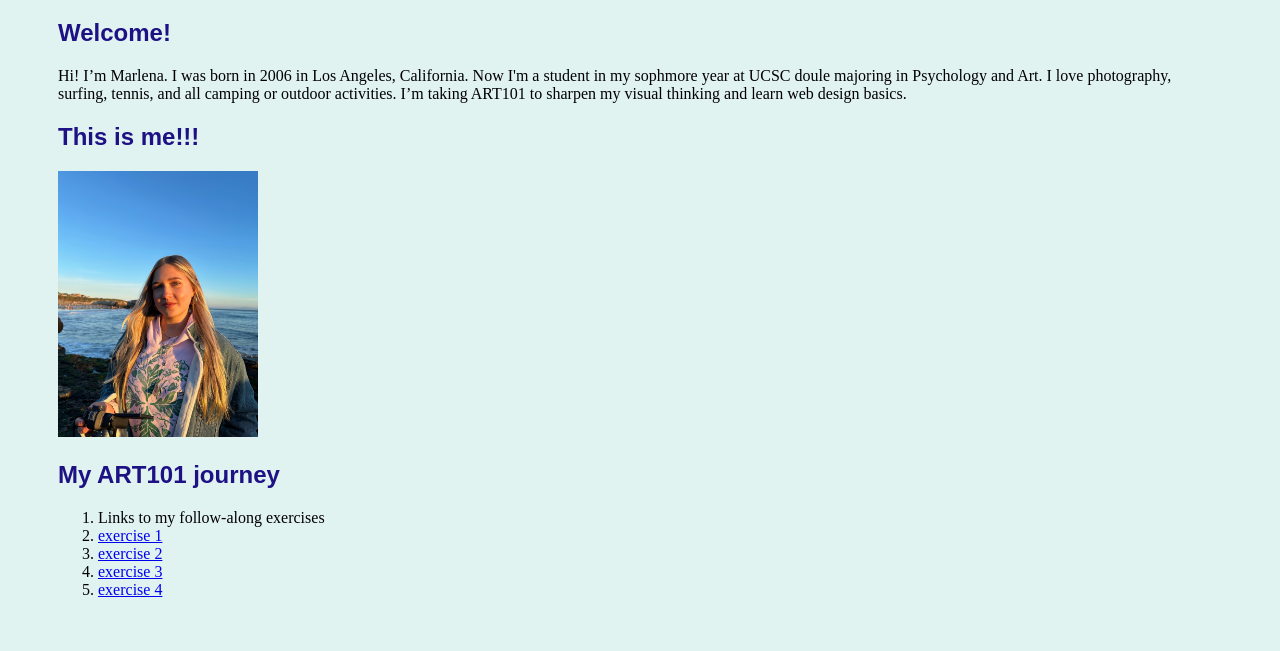
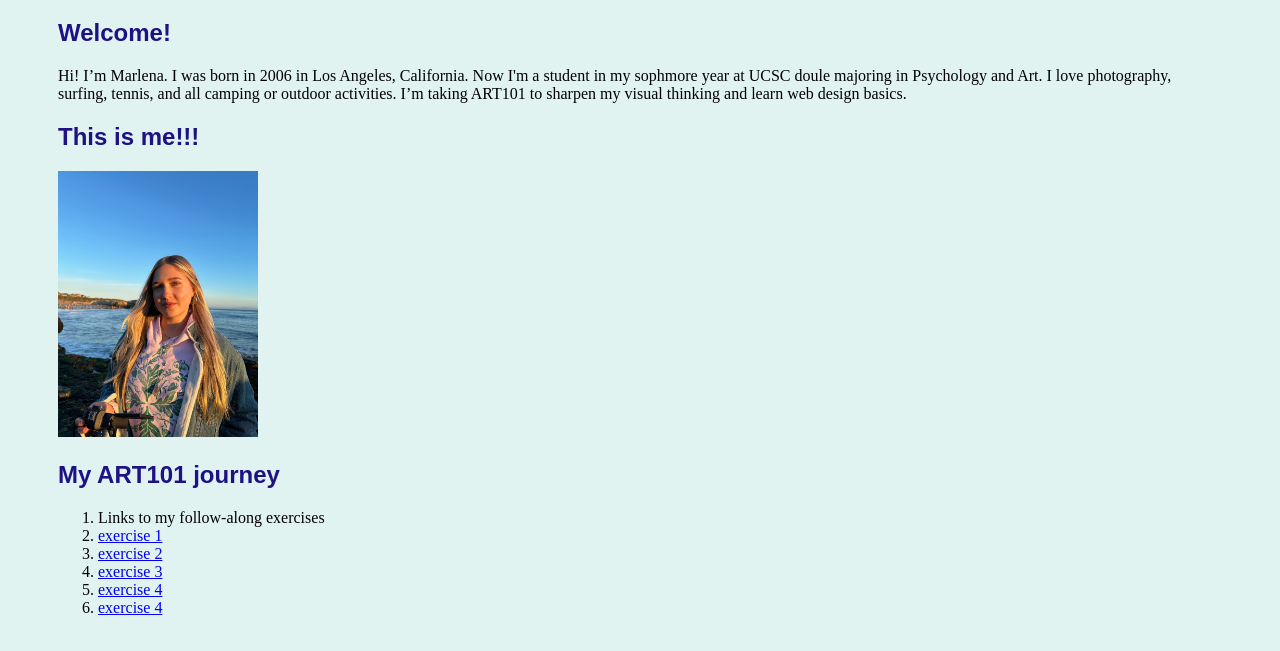
Before and after one commit to marlenad123/art101, a plain HTML site: page index.html in a window 1280 px wide. Shown: the part 119-770 px from the top of the page. Drawn offline with Linux system fonts and the light colour scheme.

Commit message:
Update index.html

```diff
--- a/index.html
+++ b/index.html
@@ -36,6 +36,7 @@
     <li><a href="exercises/ex02.html">exercise 2</a></li>
     <li><a href="exercises/lab4.html">exercise 3</a></li>
     <li><a href="environ/env04.html">exercise 4</a></li>
+     <li><a href="exercises/lab5.html">exercise 4</a></li>
   </ol>
     </div>
   </body>
```
